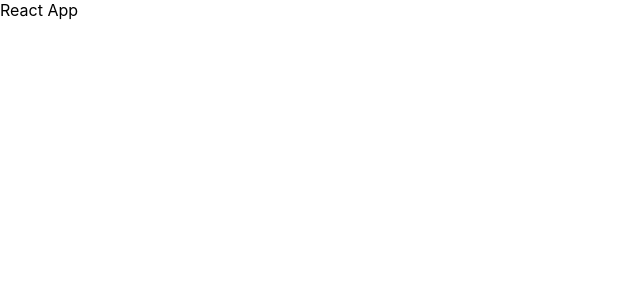
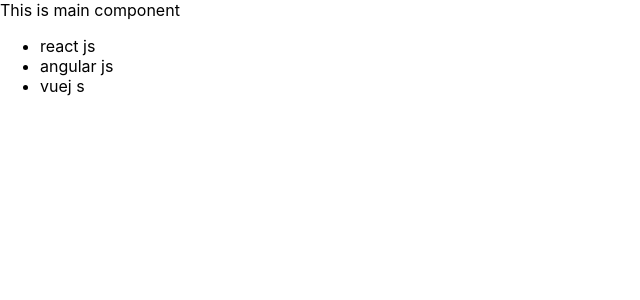
Before and after one commit to Gathsara2002/Learning-React, a React (Create React App) app: page / in a window 1280 px wide. Shown: the top 300 px of the page, without its empty margins (0-640 px from the left). Built offline with nearby package versions, Linux system fonts and the light colour scheme.

Commit message:
Created main component

```diff
--- a/src/App.js
+++ b/src/App.js
@@ -1,9 +1,10 @@
 import logo from './logo.svg';
 import './App.css';
+import Main from '../src/Component/Main';
 
 function App() {
   return (
-  <div> React App</div>
+  <Main></Main>
   );
 }
 
--- /dev/null
+++ b/src/Component/Main.js
@@ -0,0 +1,13 @@
+function Main() {
+    return (
+        <div>
+            This is main component
+            <ul>
+                <li>react js</li>
+                <li>angular js</li>
+                <li>vuej s</li>
+            </ul>
+        </div>);
+}
+
+export default Main;
```
